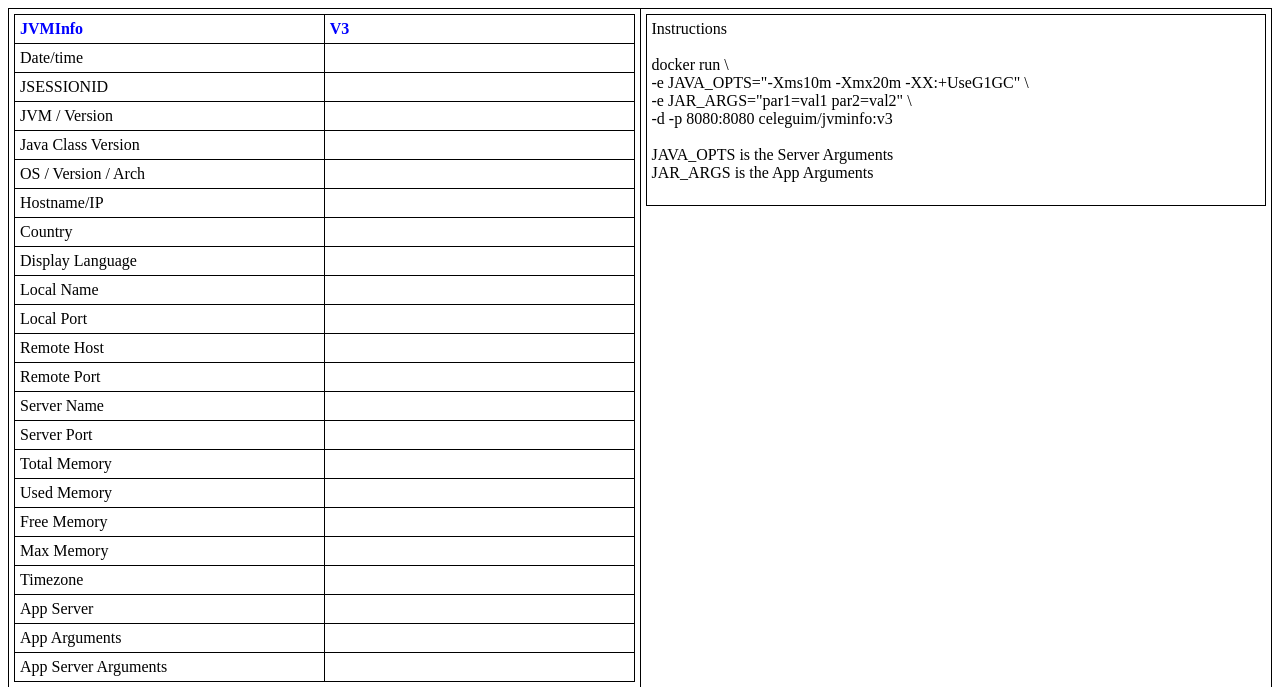
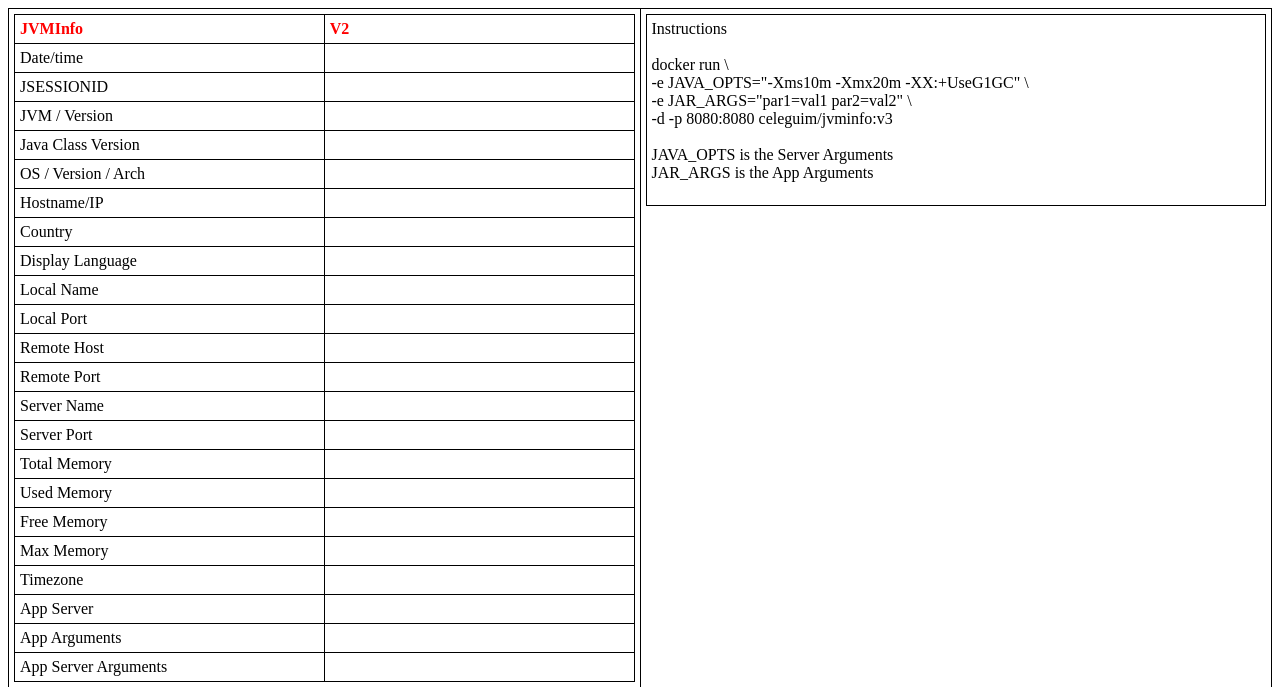
Before and after one commit to celeguim/jvminfo, a Spring app: template src/main/resources/templates/index.html in a window 1280 px wide. Shown: the top 687 px of the page. Run offline with Thymeleaf, Linux system fonts and the light colour scheme; the template is opened without the code that fills it, so the values that code supplies are empty.

Commit message:
new attributes are added / red color for v2

```diff
--- a/src/main/resources/templates/index.html
+++ b/src/main/resources/templates/index.html
@@ -23,8 +23,8 @@
         <td style="width: 50%;">
             <table style="width: 100%;">
                 <tr>
-                    <td style="color:blue;font-weight:bold;">JVMInfo</td>
-                    <td style="color:blue;font-weight:bold;">V3</td>
+                    <td style="color:red;font-weight:bold;">JVMInfo</td>
+                    <td style="color:red;font-weight:bold;">V2</td>
                 </tr>
                 <tr>
                     <td>Date/time</td>
```
Also changed, not shown: README.md, 1 other file.
